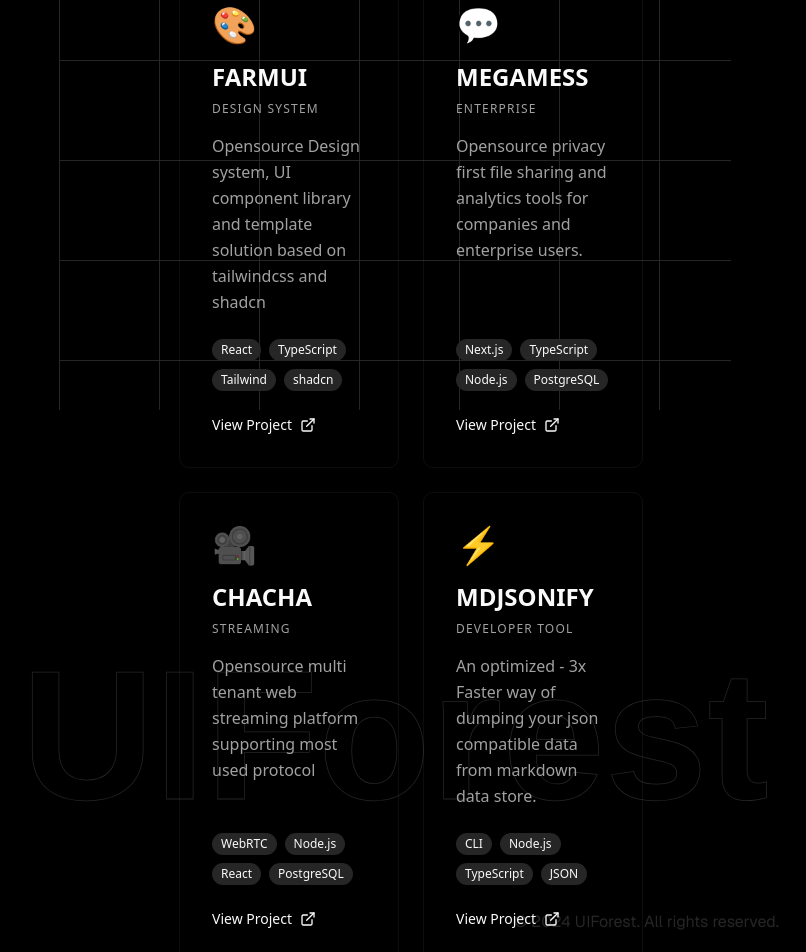
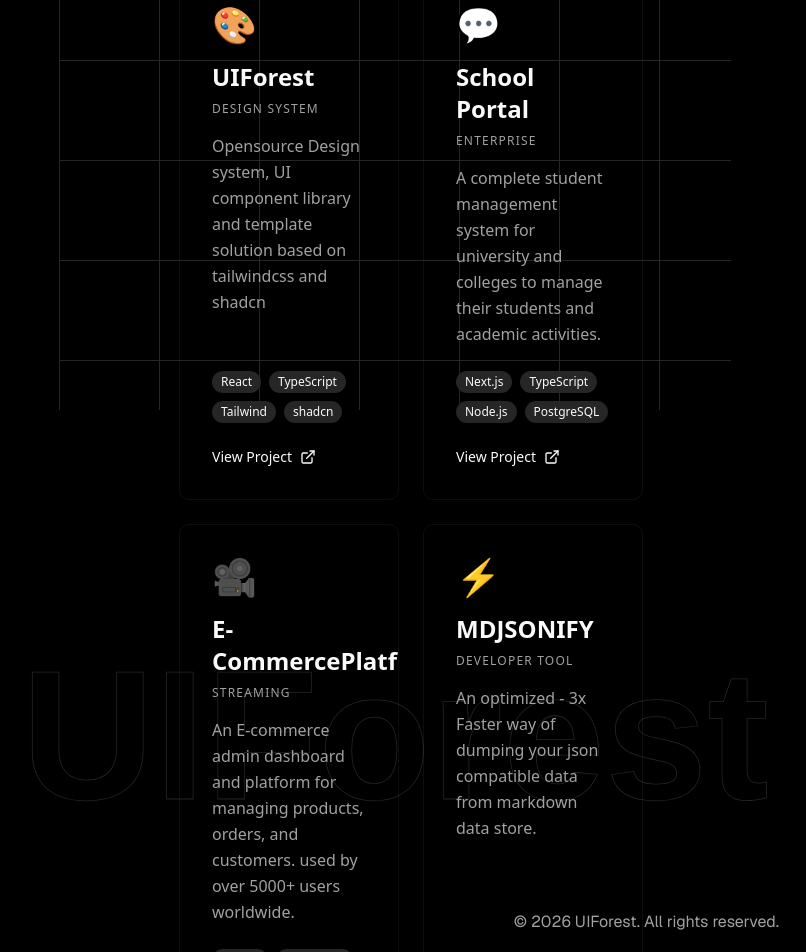
Before and after one commit to ake144/portfolio, a Next.js app: page /projects in a window 1280 px wide. Shown: the part 540-1492 px from the top of the page, without its empty margins (245-1051 px from the left). Built offline with nearby package versions, Linux system fonts and the light colour scheme.

Commit message:
projects page revamped

```diff
--- a/components/footer.tsx
+++ b/components/footer.tsx
@@ -15,8 +15,8 @@ const FooterPage=()=>{
     </div>
 
     <div>
-        <p className="flex items-end justify-end text-muted">
-        © 2024 UIForest. All rights reserved.
+        <p className="flex items-end justify-end text-muted-foreground ">
+        © 2026 UIForest. All rights reserved.
         </p>
 
     </div>
--- a/components/projects.tsx
+++ b/components/projects.tsx
@@ -13,31 +13,30 @@ const Projects=() => {
     const projects = [
   {
     id: 1,
-    title: "FARMUI",
+    title: "UIForest ",
     description: "Opensource Design system, UI component library and template solution based on tailwindcss and shadcn",
     category: "Design System",
     tags: ["React", "TypeScript", "Tailwind", "shadcn"],
-    link: "https://farmui.dev",
+    link: "https://uiforest.dev",
     color: "from-purple-500 to-indigo-500",
     icon: "🎨",
   },
   {
     id: 2,
-    title: "MEGAMESS",
-    description: "Opensource privacy first file sharing and analytics tools for companies and enterprise users.",
+    title: "School Portal",
+    description: "A complete student management system for university and colleges to manage their students and academic activities. ",
     category: "Enterprise",
     tags: ["Next.js", "TypeScript", "Node.js", "PostgreSQL"],
-    link: "https://megamess.dev",
     color: "from-blue-500 to-cyan-500",
     icon: "💬",
   },
   {
     id: 3,
-    title: "CHACHA",
-    description: "Opensource multi tenant web streaming platform supporting most used protocol",
+    title: "E-CommercePlatform",
+    description: "An E-commerce admin dashboard and platform for managing products, orders, and customers. used by over 5000+ users worldwide.",
     category: "Streaming",
-    tags: ["WebRTC", "Node.js", "React", "PostgreSQL"],
-    link: "https://chacha.dev",
+    tags: ["Next.js", "TypeScript", "Tanstack Query", "PostgreSQL"],
+
     color: "from-red-500 to-pink-500",
     icon: "🎥",
   },
--- a/components/projects/card.tsx
+++ b/components/projects/card.tsx
@@ -10,7 +10,7 @@ interface Project {
   description: string
   category: string
   tags: string[]
-  link: string
+  link?: string
   color: string
   icon: string
 }
```
